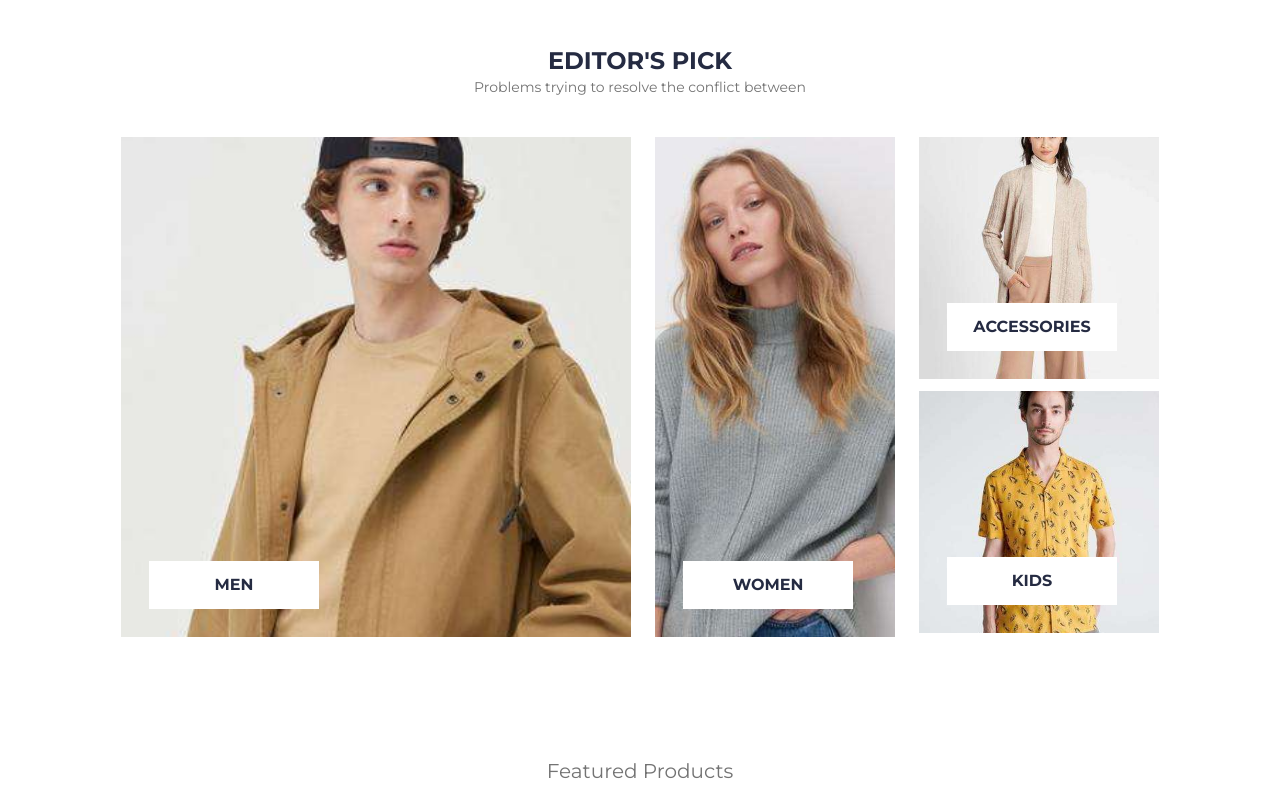
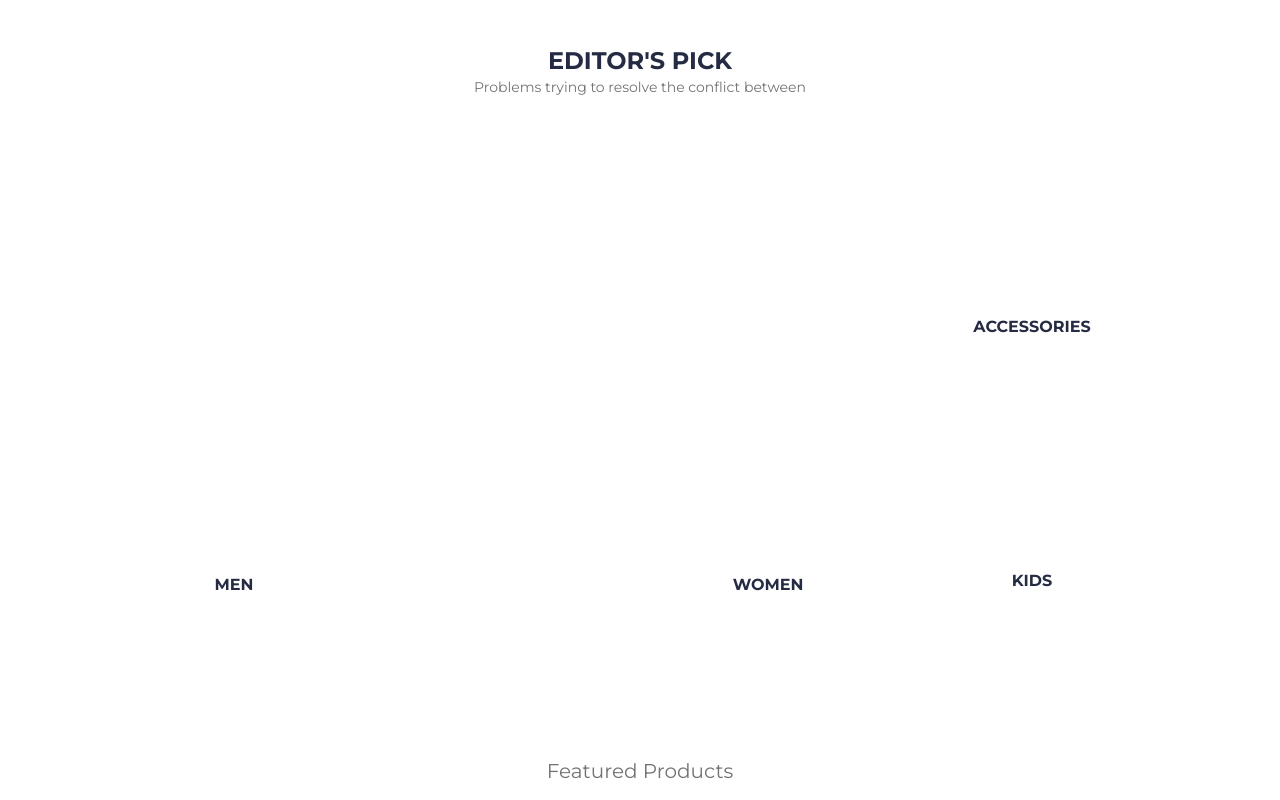
Before and after one commit to bertan-arslan/e-commerce, a React (Vite) app: page / in a window 1280 px wide. Shown: the part 920-1720 px from the top of the page. Built offline with nearby package versions, Linux system fonts and the light colour scheme.

Commit message:
bg-images-url

```diff
--- a/src/components/home-components/CategoryPick.jsx
+++ b/src/components/home-components/CategoryPick.jsx
@@ -11,7 +11,7 @@ export default function CategoryPick() {
         </p>
       </div>
       <div className="flex flex-col items-center justify-center gap-6 md:flex-row">
-        <div className="w-[325px] h-[500px] bg-[url(/category-men.jpg)] bg-cover bg-center flex flex-col justify-end md:w-[510px]">
+        <div className="w-[325px] h-[500px] bg-[url(`/category-men.jpg`)] bg-cover bg-center flex flex-col justify-end md:w-[510px]">
           <Link
             //to="/shop/men"
             to="/maintenance"
@@ -21,7 +21,7 @@ export default function CategoryPick() {
           </Link>
         </div>
         <div className="flex flex-col gap-6 md:flex-row">
-          <div className="w-[325px] h-[500px] bg-[url(/category-women.jpg)] bg-cover bg-center flex flex-col justify-end md:w-[240px]">
+          <div className="w-[325px] h-[500px] bg-[url(`/category-women.jpg`)] bg-cover bg-center flex flex-col justify-end md:w-[240px]">
             <Link
               //to="/shop/women"
               to="/maintenance"
@@ -31,7 +31,7 @@ export default function CategoryPick() {
             </Link>
           </div>
           <div className="flex flex-col gap-3">
-            <div className="w-[325px] h-[242px] bg-[url(/category-acc.jpg)] bg-cover bg-center flex flex-col justify-end md:w-[240px]">
+            <div className="w-[325px] h-[242px] bg-[url(`/category-acc.jpg`)] bg-cover bg-center flex flex-col justify-end md:w-[240px]">
               <Link
                 //to="/shop/accessories"
                 to="/maintenance"
@@ -40,7 +40,7 @@ export default function CategoryPick() {
                 ACCESSORIES
               </Link>
             </div>
-            <div className="w-[325px] h-[242px] bg-[url(/category-kids.jpg)] bg-cover bg-center flex flex-col justify-end md:w-[240px]">
+            <div className="w-[325px] h-[242px] bg-[url(`/category-kids.jpg`)] bg-cover bg-center flex flex-col justify-end md:w-[240px]">
               <Link
                 //to="/shop/kids"
                 to="/maintenance"
--- a/src/components/home-components/HeroSlider.jsx
+++ b/src/components/home-components/HeroSlider.jsx
@@ -19,7 +19,7 @@ export default function HeroSlider() {
         }}
       >
         <SwiperSlide>
-          <div className=" w-full h-full bg-[url(`/product_slider.jpg`)] bg-cover bg-[position:50%_center] text-white font-[Montserrat] flex flex-col items-center justify-center p-20 text-center gap-10 md:bg-center md:text-left md:items-start md:pl-50">
+          <div className=" w-full h-full bg-[url('/product_slider.jpg')] bg-cover bg-[position:50%_center] text-white font-[Montserrat] flex flex-col items-center justify-center p-20 text-center gap-10 md:bg-center md:text-left md:items-start md:pl-50">
             <h5 className="font-bold">SUMMER 2025</h5>
             <h2 className="font-bold text-[40px] md:text-[58px]">
               NEW COLLECTION
@@ -39,7 +39,7 @@ export default function HeroSlider() {
           </div>
         </SwiperSlide>
         <SwiperSlide>
-          <div className=" w-full h-full bg-[url(`/product_slider.jpg`)] bg-cover bg-[position:50%_center] text-white font-[Montserrat] flex flex-col items-center justify-center p-20 text-center gap-10 md:bg-center md:text-left md:items-start md:pl-50">
+          <div className=" w-full h-full bg-[url('/product_slider.jpg')]  bg-cover bg-[position:50%_center] text-white font-[Montserrat] flex flex-col items-center justify-center p-20 text-center gap-10 md:bg-center md:text-left md:items-start md:pl-50">
             <h5 className="font-bold">SUMMER 2025</h5>
             <h2 className="font-bold text-[40px] md:text-[58px]">
               NEW COLLECTION
```
